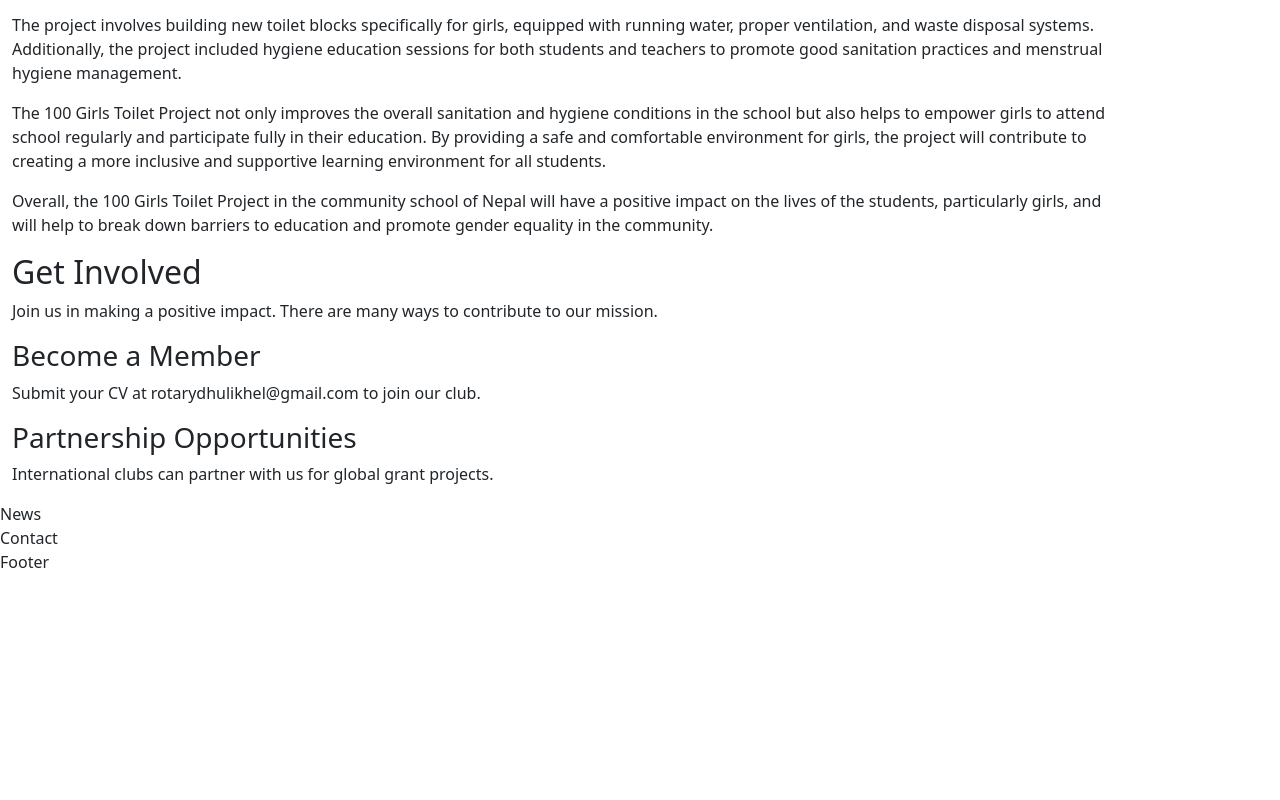
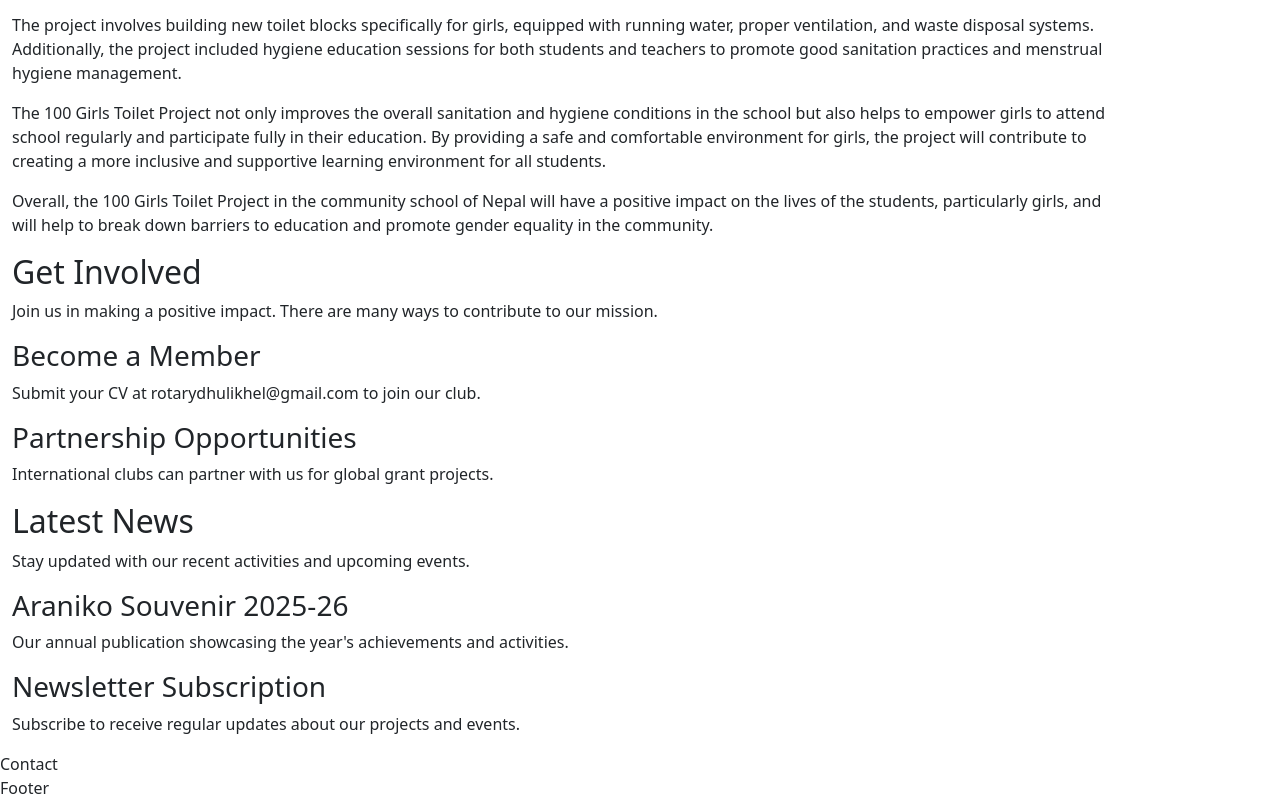
Before and after one commit to Umang103103/website-rotary, a React (Vite) app: page / in a window 1280 px wide. Shown: the part 546-1346 px from the top of the page. Before the commit the page ends 1120 px from the top, so only its background shows below. Built offline with nearby package versions, Linux system fonts and the light colour scheme.

Commit message:
feat: develop, add news component

```diff
--- a/src/components/News.tsx
+++ b/src/components/News.tsx
@@ -1,7 +1,33 @@
 import React from "react";
-
+const newsItems = [
+  {
+    title: "Araniko Souvenir 2025-26",
+    text: "Our annual publication showcasing the year's achievements and activities.",
+  },
+  {
+    title: "Newsletter Subscription",
+    text: "Subscribe to receive regular updates about our projects and events.",
+  },
+];
 const News = () => {
-  return <div>News</div>;
+  return (
+    <section className="section" id="news">
+      <div className="container">
+        <h2>Latest News</h2>
+        <p className="section-description">
+          Stay updated with our recent activities and upcoming events.
+        </p>
+        <div className="feature-grid">
+          {newsItems.map((item, i) => (
+            <div key={i} className="feature-card">
+              <h3>{item.title}</h3>
+              <p>{item.text}</p>
+            </div>
+          ))}
+        </div>
+      </div>
+    </section>
+  );
 };
 
 export default News;
```
